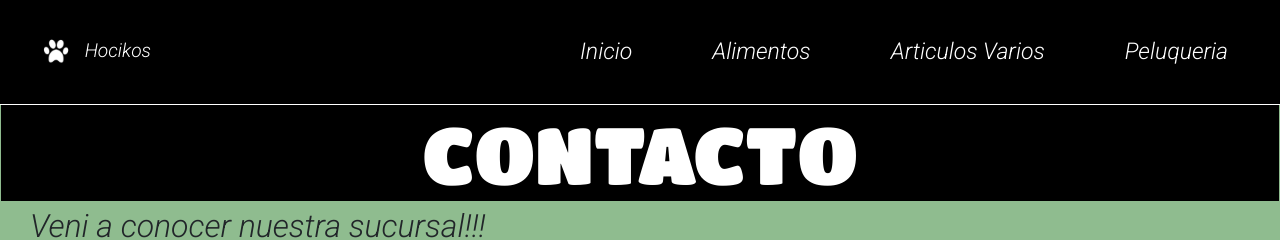
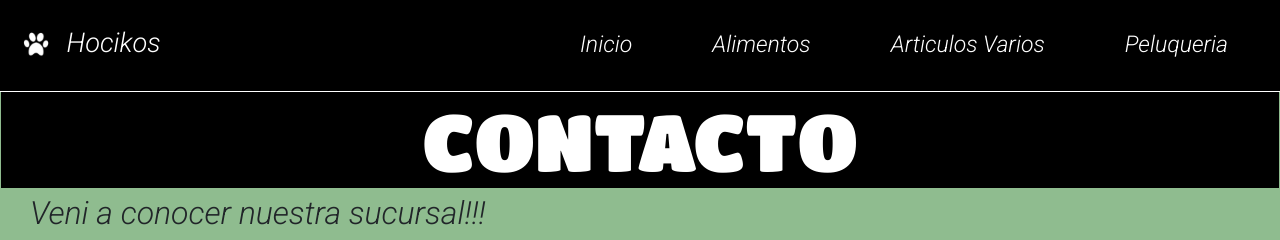
Before and after one commit to Santi-Selva/proyecto-hocikos, a website: page paginas/contacto.html in a window 1280 px wide. Shown: the top 240 px of the page. Drawn offline with nearby package versions, Linux system fonts and the light colour scheme; grey boxes are pictures that could not be loaded.

Commit message:
agrandando logo

```diff
--- a/paginas/contacto.html
+++ b/paginas/contacto.html
@@ -19,7 +19,7 @@
         <section>
             <nav class="navbar navbar-expand-lg header ">
                 <div class="container-fluid">
-                    <a class="header-letras" href="../index.html">
+                    <a class="header-letras-1" href="../index.html">
                     <img src="../recursos/favicon.ico" alt="">
                     Hocikos
                     </a>
```
Also changed, not shown: index.html (+1 -1 lines), paginas/alimentos.html (+1 -1 lines), paginas/peluqueria.html (+1 -1 lines).
